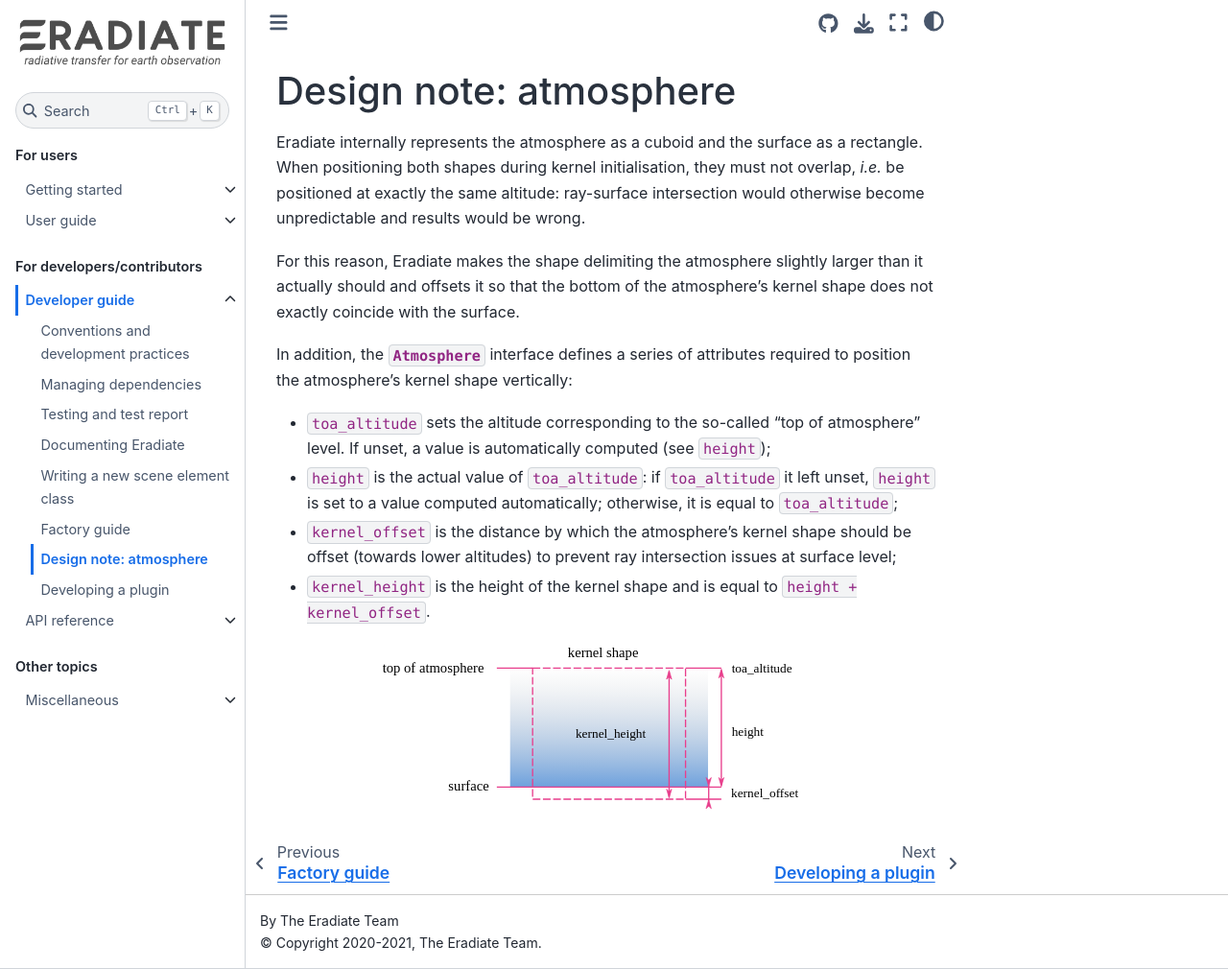
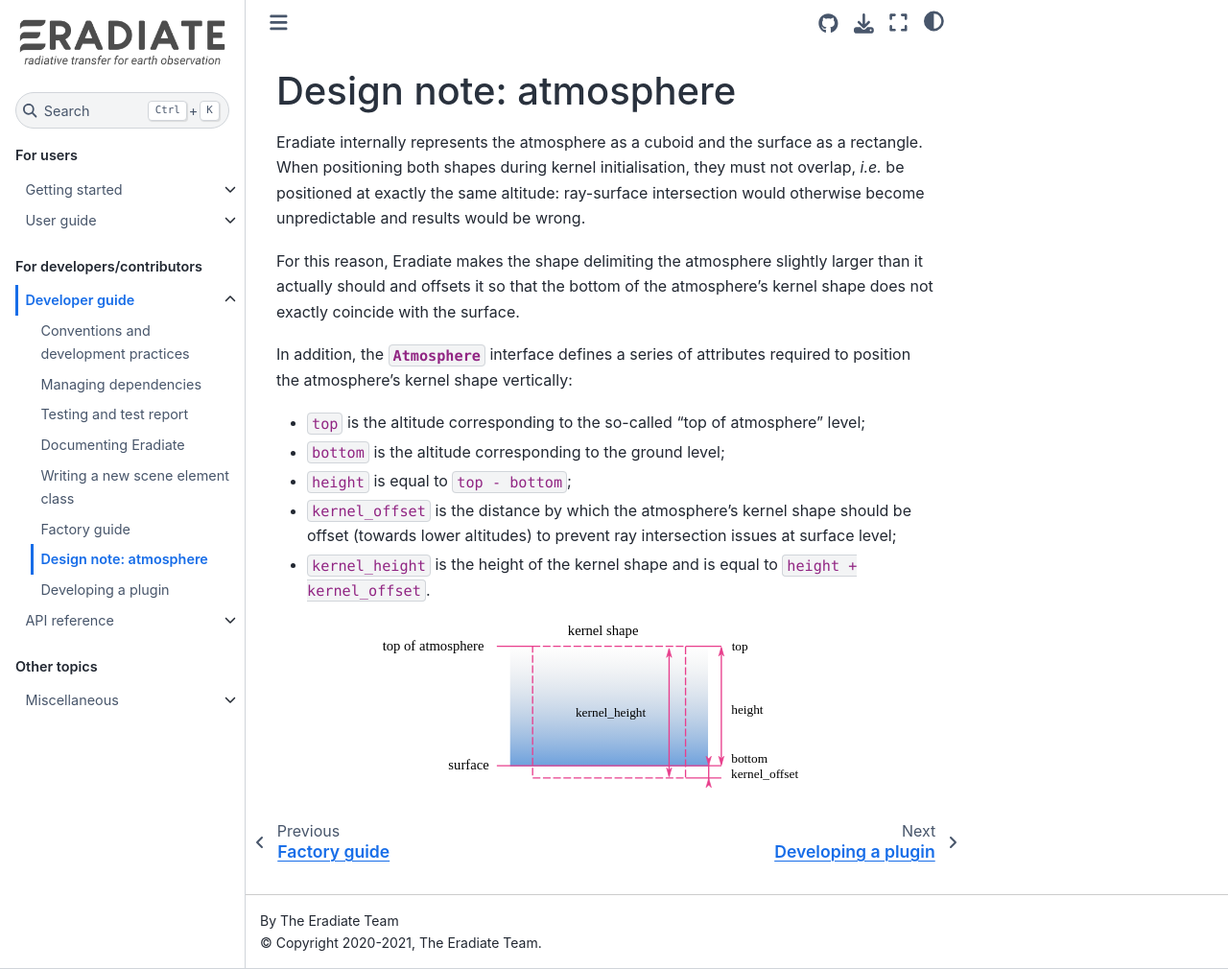
Before and after one commit to eradiate/eradiate, a Sphinx documentation site: the page built from docs/rst/developer_guide/design_atmosphere.rst, in a window 1280 px wide and 1010 px high. Shown: the whole window at 96% size. Built offline with Sphinx 7.4.7 and the Sphinx Book theme 1.1.4, drawn with Linux system fonts in a browser that asks for light colours; pages that are not in the unit, such as notebooks, are missing from menus.

Commit message:
Docs: Update Atmosphere design notes

```diff
--- a/docs/rst/developer_guide/design_atmosphere.rst
+++ b/docs/rst/developer_guide/design_atmosphere.rst
@@ -17,11 +17,10 @@ In addition, the :class:`~eradiate.scenes.atmosphere.Atmosphere` interface
 defines a series of attributes required to position the atmosphere's kernel
 shape vertically:
 
-* ``toa_altitude`` sets the altitude corresponding to the so-called "top of atmosphere"
-  level. If unset, a value is automatically computed (see ``height``);
-* ``height`` is the actual value of ``toa_altitude``: if ``toa_altitude`` it
-  left unset, ``height`` is set to a value computed automatically; otherwise,
-  it is equal to ``toa_altitude``;
+* ``top`` is the altitude corresponding to the so-called "top of atmosphere"
+  level;
+* ``bottom`` is the altitude corresponding to the ground level;
+* ``height`` is equal to ``top - bottom``;
 * ``kernel_offset`` is the distance by which the atmosphere's kernel shape
   should be offset (towards lower altitudes) to prevent ray intersection issues
   at surface level;
```
Also changed, not shown: docs/fig/atmosphere_attributes.png, docs/fig/atmosphere_attributes.svg.
